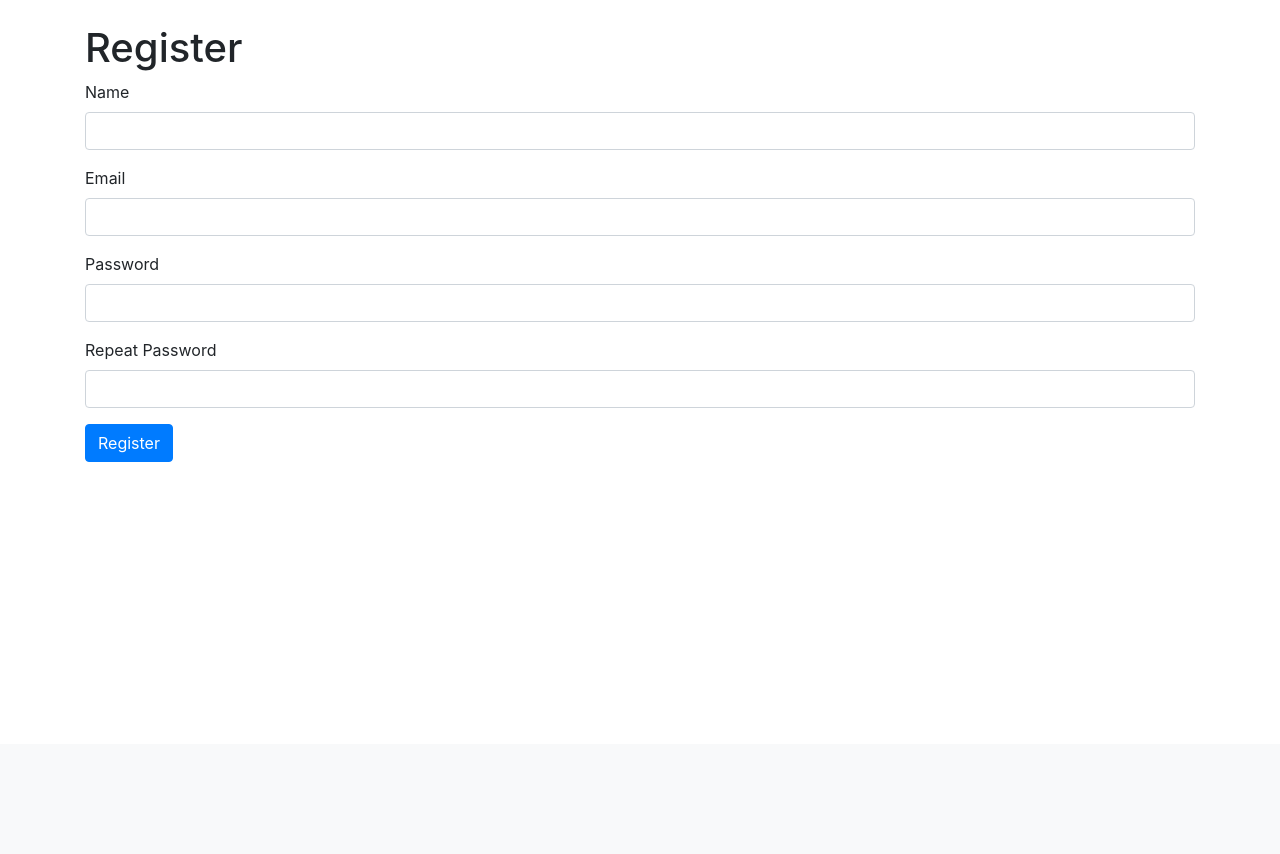
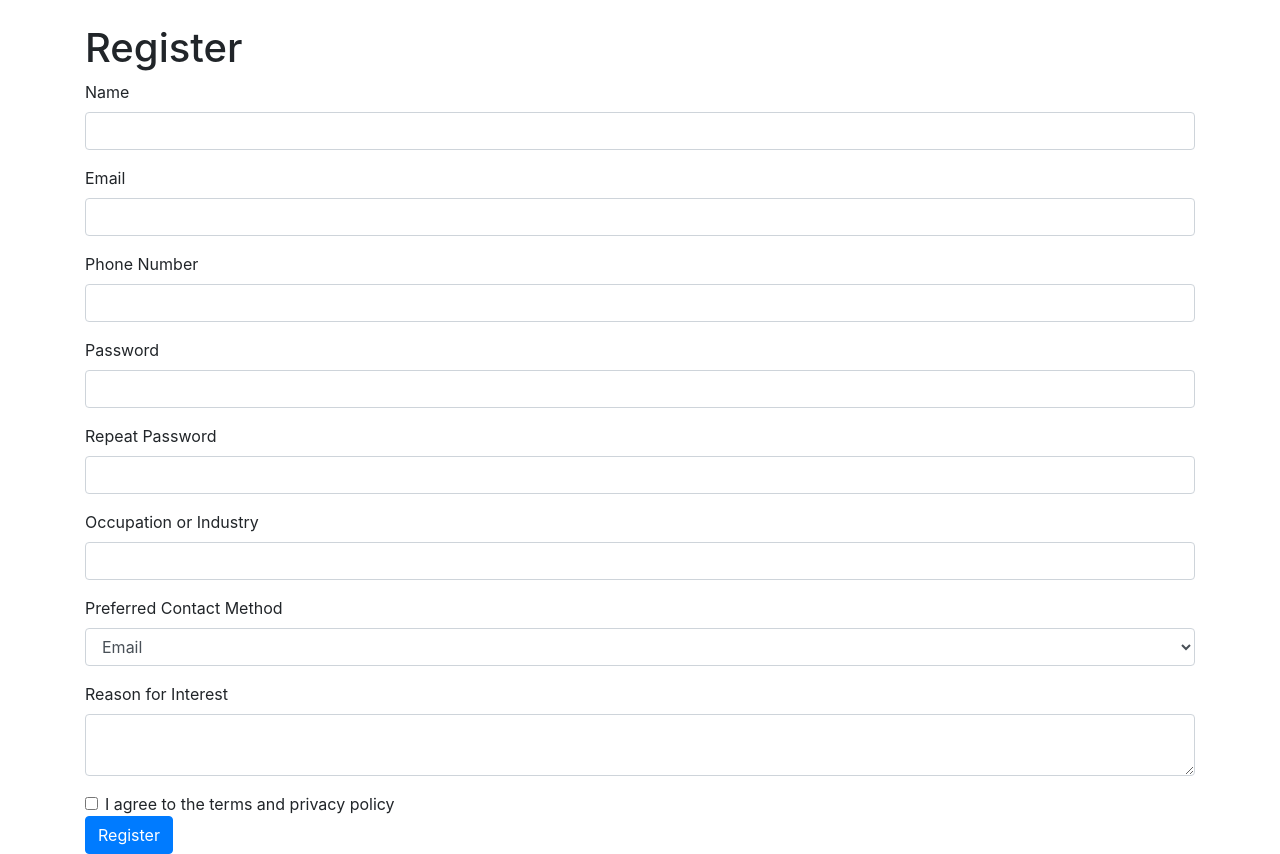
Before and after one commit to zdbrig/demo-login-flask, a Flask app: page /register in a window 1280 px wide. Shown: the part 56-910 px from the top of the page. Before the commit the page ends 518 px from the top, so only its background shows below. Run offline with Flask 3, Linux system fonts and the light colour scheme; some libraries are stand-ins or nearby versions.

Commit message:
add new fields in register form

```diff
--- a/app/forms.py
+++ b/app/forms.py
@@ -1,8 +1,10 @@
 
 from flask_wtf import FlaskForm
 from wtforms import StringField, PasswordField, BooleanField, SubmitField
-from wtforms.validators import DataRequired, Email, EqualTo, ValidationError
+from wtforms.validators import DataRequired, Email, EqualTo, ValidationError, Optional
 from app.models import User
+from flask_wtf import FlaskForm
+from wtforms import StringField, PasswordField, SubmitField, SelectField, TextAreaField, BooleanField, TelField
 
 class LoginForm(FlaskForm):
     username = StringField('Email', validators=[DataRequired()])
@@ -13,14 +15,17 @@ class LoginForm(FlaskForm):
 class RegistrationForm(FlaskForm):
     username = StringField('Name', validators=[DataRequired()])
     email = StringField('Email', validators=[DataRequired(), Email()])
+    phone_number = TelField('Phone Number', validators=[Optional()])
     password = PasswordField('Password', validators=[DataRequired()])
     password2 = PasswordField('Repeat Password', validators=[DataRequired(), EqualTo('password')])
+    occupation = StringField('Occupation or Industry', validators=[Optional()])
+    preferred_contact_method = SelectField('Preferred Contact Method',
+                                           choices=[('email', 'Email'), ('phone', 'Phone')],
+                                           validators=[DataRequired()])
+    reason_for_interest = TextAreaField('Reason for Interest', validators=[Optional()])
+    agree_terms = BooleanField('I agree to the terms and privacy policy', validators=[DataRequired()])
     submit = SubmitField('Register')
 
-    def validate_email(self, email):
-        user = User.query.filter_by(email=email.data).first()
-        if user:
-            raise ValidationError('Please use a different email.')
 
     def validate_email(self, email):
         user = User.query.filter_by(email=email.data).first()
--- a/app/routes.py
+++ b/app/routes.py
@@ -66,7 +66,6 @@ def register():
             email_to=user.email
         )
 
-
         flash('Registration successful. Please wait for admin approval.', 'success')
         return redirect(url_for('auth.login'))
     return render_template('register.html', form=form)
--- a/app/templates/register.html
+++ b/app/templates/register.html
@@ -1,4 +1,3 @@
-
 {% extends "base.html" %}
 
 {% block content %}
@@ -14,6 +13,10 @@
             {{ form.email(class="form-control") }}
         </div>
         <div class="form-group">
+            {{ form.phone_number.label }}
+            {{ form.phone_number(class="form-control") }}
+        </div>
+        <div class="form-group">
             {{ form.password.label }}
             {{ form.password(class="form-control") }}
         </div>
@@ -21,6 +24,22 @@
             {{ form.password2.label }}
             {{ form.password2(class="form-control") }}
         </div>
+        <div class="form-group">
+            {{ form.occupation.label }}
+            {{ form.occupation(class="form-control") }}
+        </div>
+        <div class="form-group">
+            {{ form.preferred_contact_method.label }}
+            {{ form.preferred_contact_method(class="form-control") }}
+        </div>
+        <div class="form-group">
+            {{ form.reason_for_interest.label }}
+            {{ form.reason_for_interest(class="form-control") }}
+        </div>
+        <div class="form-check">
+            {{ form.agree_terms(class="form-check-input") }}
+            {{ form.agree_terms.label(class="form-check-label") }}
+        </div>
         {{ form.submit(class="btn btn-primary") }}
     </form>
 {% endblock %}
--- a/migrations/versions/00a6a574c097_create_user_table.py
+++ b/migrations/versions/00a6a574c097_create_user_table.py
@@ -25,9 +25,14 @@ def upgrade():
     sa.Column('password_hash', sa.String(length=128), nullable=True),
     sa.Column('is_admin', sa.Boolean(), nullable=True),
     sa.Column('is_approved', sa.Boolean(), nullable=True),
+    sa.Column('occupation', sa.String(length=128), nullable=True),  # New column for occupation
+    sa.Column('preferred_contact_method', sa.String(length=20), nullable=True),  # New column for preferred contact method
+    sa.Column('phone_number', sa.String(length=20), nullable=True),  # New column for phone number
+    sa.Column('reason_for_interest', sa.Text(), nullable=True),  # New column for reason of interest
     sa.PrimaryKeyConstraint('id'),
     sa.UniqueConstraint('email')  # Keep the unique constraint on 'email' only
     )
+
     # ### end Alembic commands ###
 
 
```
Also changed, not shown: app/templates/admin.html (+8 -0 lines), 1 other file.
